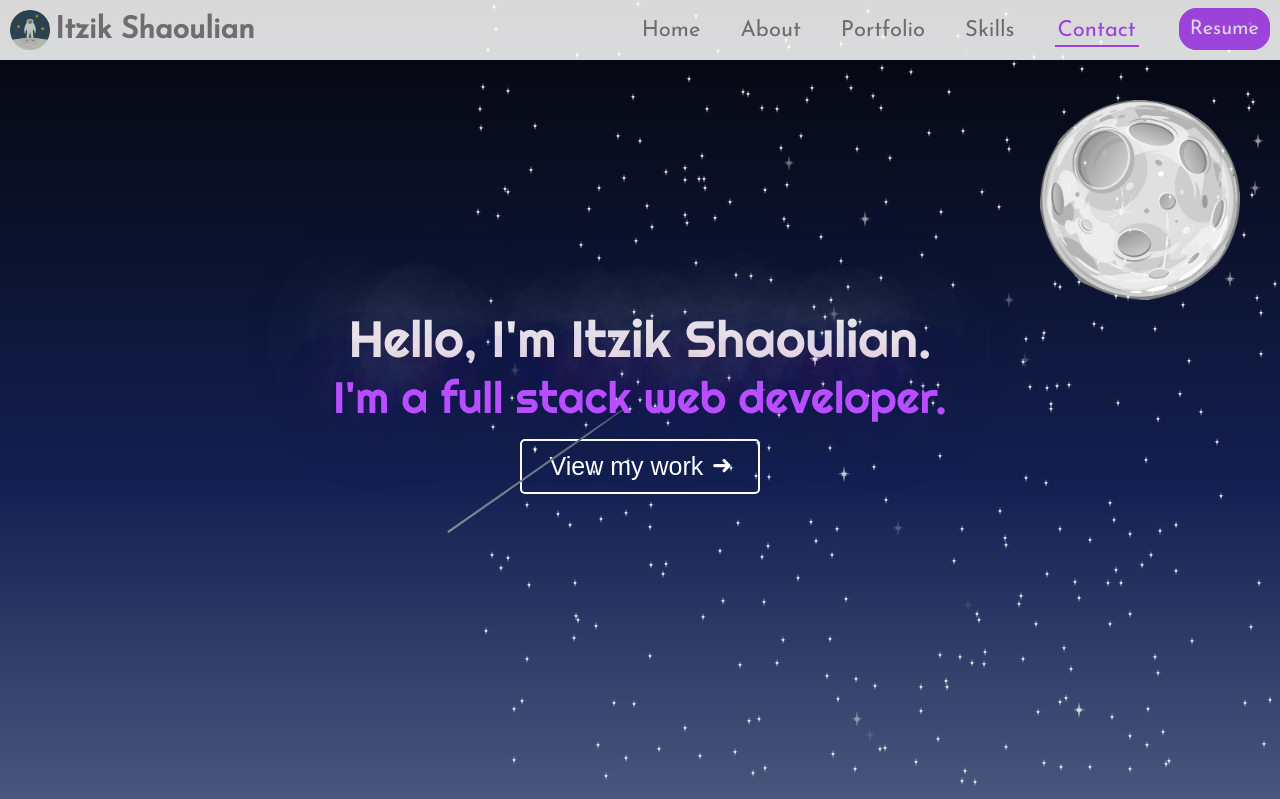
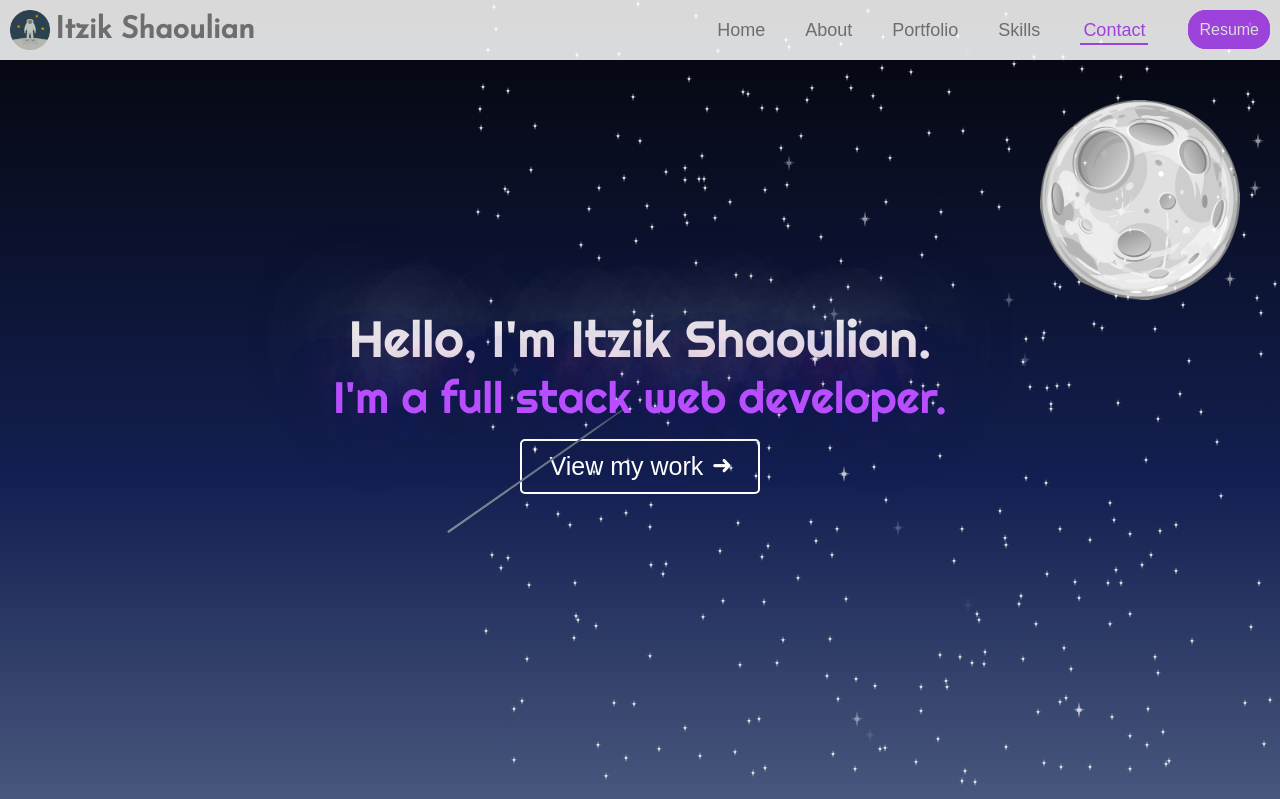
Before and after one commit to itzik415/Portfolio, a PHP site: page / in a window 1280 px wide. Shown: the top 799 px of the page. Run offline with PHP 8.4, Linux system fonts and the light colour scheme; style sheets or scripts are compiled from the project's sources; some libraries are stand-ins or nearby versions; some web fonts are replaced.

Commit message:
delete contact info

```diff
--- a/index.html
+++ b/index.html
@@ -201,7 +201,7 @@
                                 </div>
                             </div>
                         </div>
-                        <div class="photo">
+                        <!-- <div class="photo">
                             <div class="project-image image-4"></div>
                             <div class="text">
                                 <p class="header-title">Digicaching</p>
@@ -235,7 +235,7 @@
                                     </div>
                                 </div>
                             </div>
-                        </div>
+                        </div> -->
                     </div>
                 </div>
             <!-- <img class="projects-photos" src="resources/css/images/catalyst-main.png"> -->
@@ -250,7 +250,7 @@
                     <img class="skills-image" src="resources/css/images/skills-5.png">
                 </div>
             </div>
-            <div class="contact" id="contact-content">
+            <!-- <div class="contact" id="contact-content">
                 <div class="main-line">
                     <hr>
                     <h4>Contact Me</h4>
@@ -262,7 +262,7 @@
                     <textarea class="holder" placeholder="Drop me some lines" type="text" name="message"></textarea>
                 </form>
                 <button id="button-submit" type="submit"><p id='submit_word'>Submit</p><img class="send-spaceship" src="resources/css/images/send-spaceship.png"></button>
-            </div>
+            </div> -->
             <footer>
                 <div class="social-icons">
                     <a href="https://www.facebook.com/itzik.shaoulian" target="_blank"><i class="fab fa-facebook-square fa-2x" class="icon-footer"></i></a>
--- a/resources/css/Portfolio1.css
+++ b/resources/css/Portfolio1.css
@@ -115,15 +115,18 @@ h2 {
 .nav-content {
     cursor: pointer;
     color: grey;
-    font-size: 110%;
+    font-size: 90%;
     margin: 0 40px 0 0;
+    font-family: sans-serif;
+    font-weight: 100;
+    transition: 0.2s;
 }
 
 .nav-content:hover {
-    transition: 0.2s;
     color: #b84eff;
     border-bottom: 2px solid #b84eff;
-    padding: 3px;
+    padding-bottom: 3px;
+    font-weight: 400;
 }
 
 .resume-header {
@@ -132,10 +135,16 @@ h2 {
     border: 1px solid #b84eff;
     padding: 10px;
     border-radius: 18px;
+    font-family: sans-serif;
+    font-weight: 100;
+    font-size: 80%;
+    transition: 0.4s;
 }
 
 .resume-header:hover {
-    background: rgb(158, 48, 248);
+    background: none;
+    color: #b84eff;
+    border: 1px solid #b84eff;
     text-decoration: none;
 }
 
```
